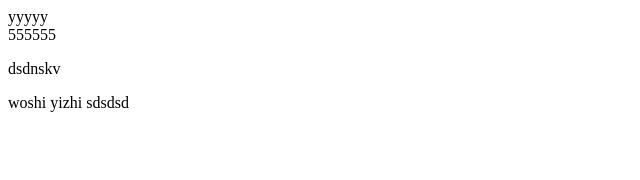
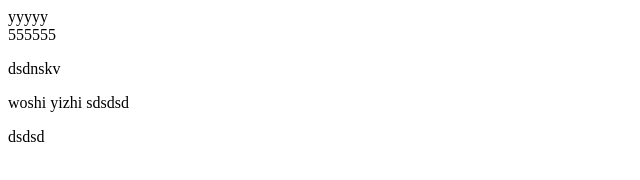
Before and after one commit to 504706799/504706799, a plain HTML site: page index.html in a window 1280 px wide. Shown: the full height of the page, 0-640 px from the left. Drawn offline with Linux system fonts and the light colour scheme.

Commit message:
添加P标签

```diff
--- a/index.html
+++ b/index.html
@@ -11,5 +11,8 @@
 		<div id="dd">
 			woshi yizhi sdsdsd
 		</div>
+
+
+		<p>dsdsd</p>
 	</body>
 </html>
```
